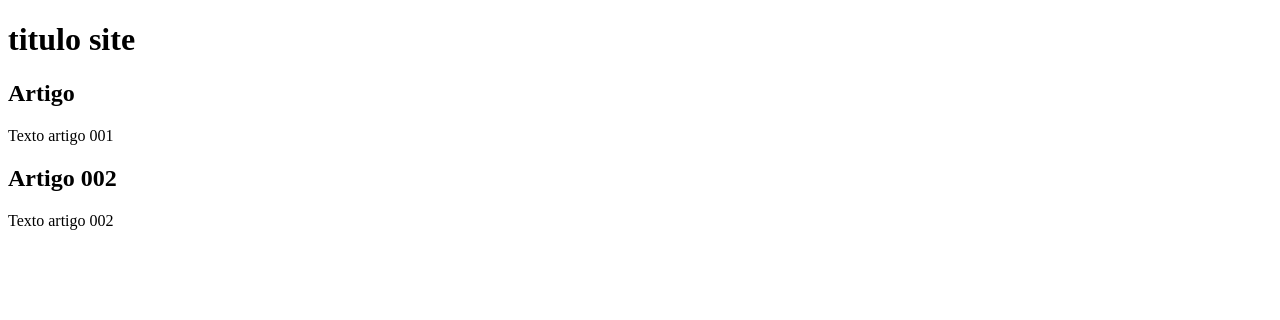
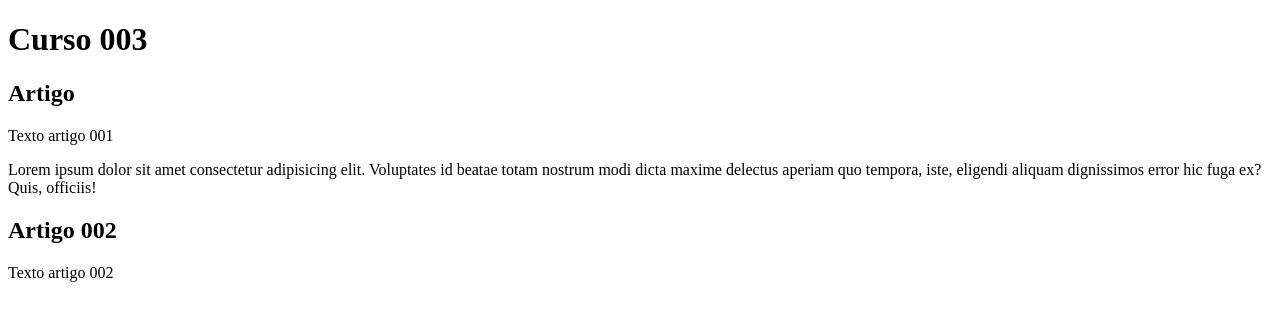
Before and after one commit to joselmosilva/projeto-novo, a plain HTML site: page index.html in a window 1280 px wide. Drawn offline with Linux system fonts and the light colour scheme.

Commit message:
comecei projeto novo

```diff
--- a/index.html
+++ b/index.html
@@ -9,11 +9,13 @@
 <body>
     <main>
         <header>
-            <h1>titulo site</h1>
+            <h1>Curso 003</h1>
+
         </header>
         <article>
             <h2>Artigo</h2>
             <p>Texto artigo 001</p>
+            <p>Lorem ipsum dolor sit amet consectetur adipisicing elit. Voluptates id beatae totam nostrum modi dicta maxime delectus aperiam quo tempora, iste, eligendi aliquam dignissimos error hic fuga ex? Quis, officiis!</p>
         </article>
         <article>
             <h2>Artigo 002</h2>
```
